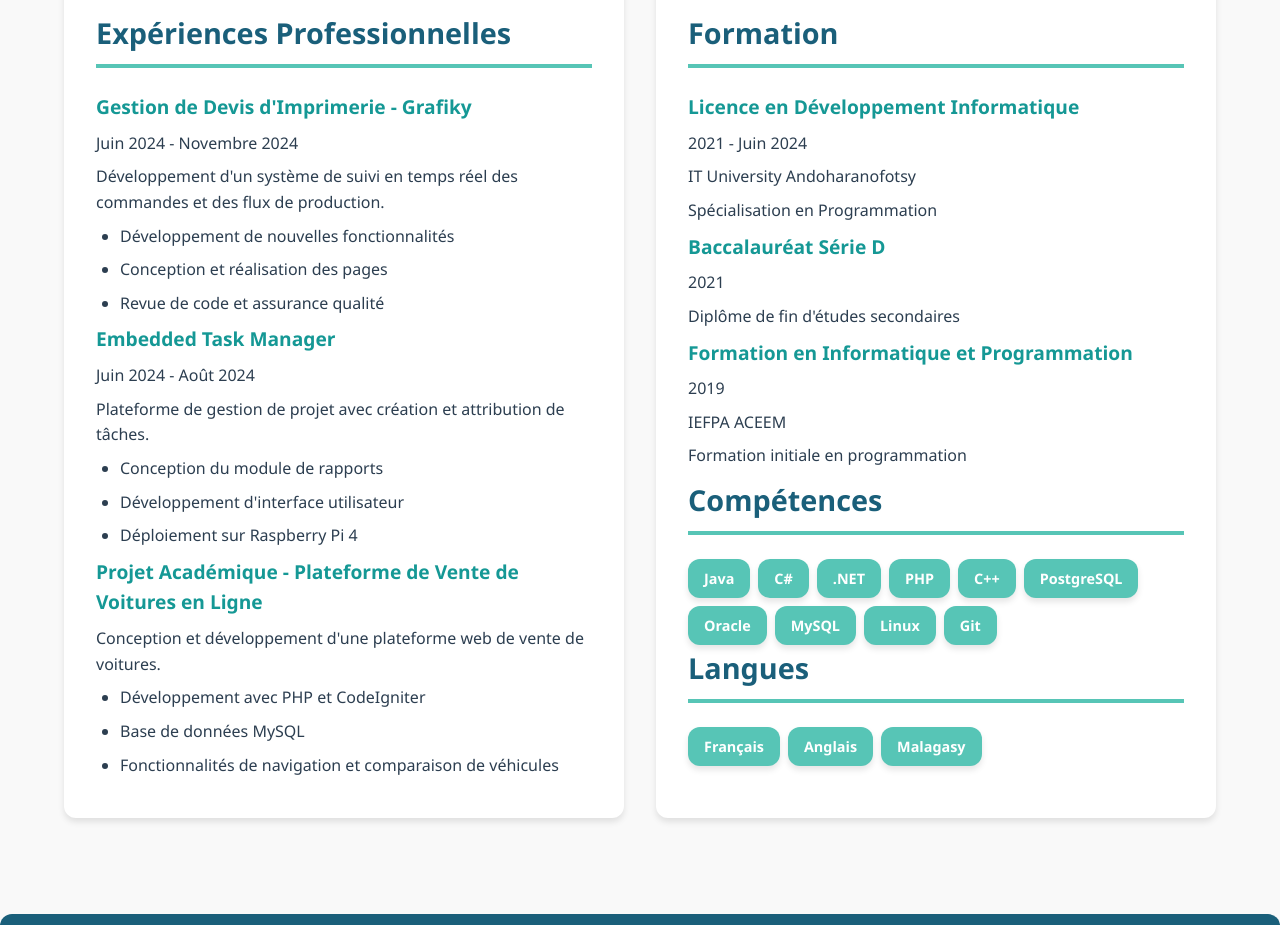
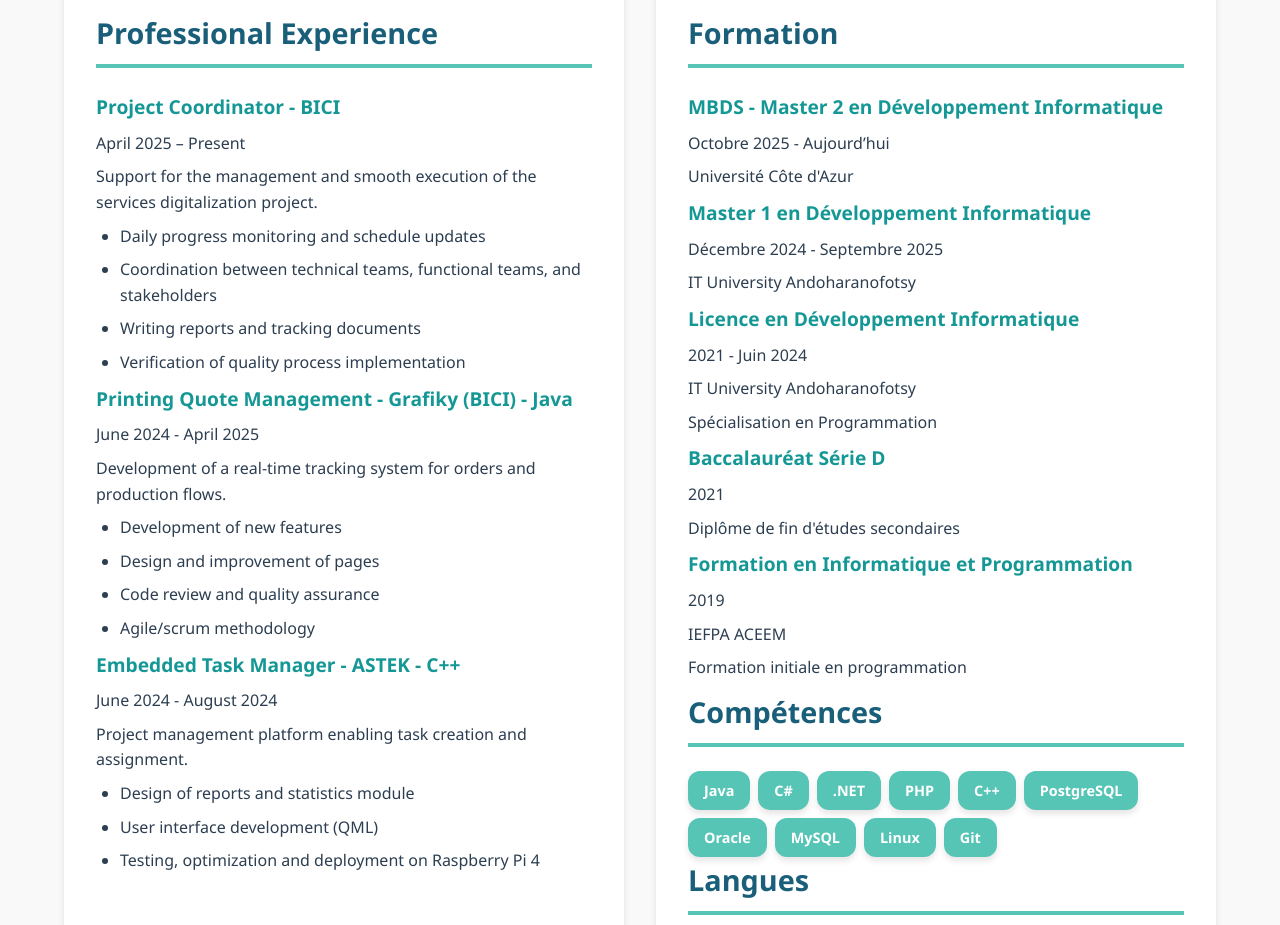
Before and after one commit to DM034/DM034.github.io, a website: page resume.html in a window 1280 px wide. Shown: the part 320-1245 px from the top of the page. Drawn offline with Linux system fonts and the light colour scheme.

Commit message:
Update resume and XP

```diff
--- a/resume.html
+++ b/resume.html
@@ -1,5 +1,6 @@
 <!DOCTYPE html>
 <html lang="fr">
+
 <head>
     <meta charset="UTF-8">
     <meta name="viewport" content="width=device-width, initial-scale=1.0">
@@ -190,6 +191,7 @@
         }
     </style>
 </head>
+
 <body>
     <header>
         <img src="image1.jpg" alt="Portrait professionnel">
@@ -219,40 +221,53 @@
 
         <div class="sections">
             <div class="section">
-                <h2>Expériences Professionnelles</h2>
+                <h2>Professional Experience</h2>
                 <div class="experience-item">
-                    <h3>Gestion de Devis d'Imprimerie - Grafiky</h3>
-                    <p class="date">Juin 2024 - Novembre 2024</p>
-                    <p>Développement d'un système de suivi en temps réel des commandes et des flux de production.</p>
+                    <h3>Project Coordinator - BICI</h3>
+                    <p class="date">April 2025 – Present</p>
+                    <p>Support for the management and smooth execution of the services digitalization project.</p>
                     <ul>
-                        <li>Développement de nouvelles fonctionnalités</li>
-                        <li>Conception et réalisation des pages</li>
-                        <li>Revue de code et assurance qualité</li>
+                        <li>Daily progress monitoring and schedule updates</li>
+                        <li>Coordination between technical teams, functional teams, and stakeholders</li>
+                        <li>Writing reports and tracking documents</li>
+                        <li>Verification of quality process implementation</li>
                     </ul>
                 </div>
                 <div class="experience-item">
-                    <h3>Embedded Task Manager</h3>
-                    <p class="date">Juin 2024 - Août 2024</p>
-                    <p>Plateforme de gestion de projet avec création et attribution de tâches.</p>
+                    <h3>Printing Quote Management - Grafiky (BICI) - Java</h3>
+                    <p class="date">June 2024 - April 2025</p>
+                    <p>Development of a real-time tracking system for orders and production flows.</p>
                     <ul>
-                        <li>Conception du module de rapports</li>
-                        <li>Développement d'interface utilisateur</li>
-                        <li>Déploiement sur Raspberry Pi 4</li>
+                        <li>Development of new features</li>
+                        <li>Design and improvement of pages</li>
+                        <li>Code review and quality assurance</li>
+                        <li>Agile/scrum methodology</li>
                     </ul>
                 </div>
                 <div class="experience-item">
-                    <h3>Projet Académique - Plateforme de Vente de Voitures en Ligne</h3>
-                    <p>Conception et développement d'une plateforme web de vente de voitures.</p>
+                    <h3>Embedded Task Manager - ASTEK - C++</h3>
+                    <p class="date">June 2024 - August 2024</p>
+                    <p>Project management platform enabling task creation and assignment.</p>
                     <ul>
-                        <li>Développement avec PHP et CodeIgniter</li>
-                        <li>Base de données MySQL</li>
-                        <li>Fonctionnalités de navigation et comparaison de véhicules</li>
+                        <li>Design of reports and statistics module</li>
+                        <li>User interface development (QML)</li>
+                        <li>Testing, optimization and deployment on Raspberry Pi 4</li>
                     </ul>
                 </div>
             </div>
 
             <div class="section">
                 <h2>Formation</h2>
+                <div class="experience-item">
+                    <h3>MBDS - Master 2 en Développement Informatique</h3>
+                    <p class="date">Octobre 2025 - Aujourd’hui</p>
+                    <p>Université Côte d'Azur</p>
+                </div>
+                <div class="experience-item">
+                    <h3>Master 1 en Développement Informatique</h3>
+                    <p class="date">Décembre 2024 - Septembre 2025</p>
+                    <p>IT University Andoharanofotsy</p>
+                </div>
                 <div class="experience-item">
                     <h3>Licence en Développement Informatique</h3>
                     <p class="date">2021 - Juin 2024</p>
@@ -299,4 +314,5 @@
         <p>&copy; 2024 Michael Raharison. Tous droits réservés.</p>
     </footer>
 </body>
+
 </html>
```
Also changed, not shown: index.html (+21 -8 lines).
